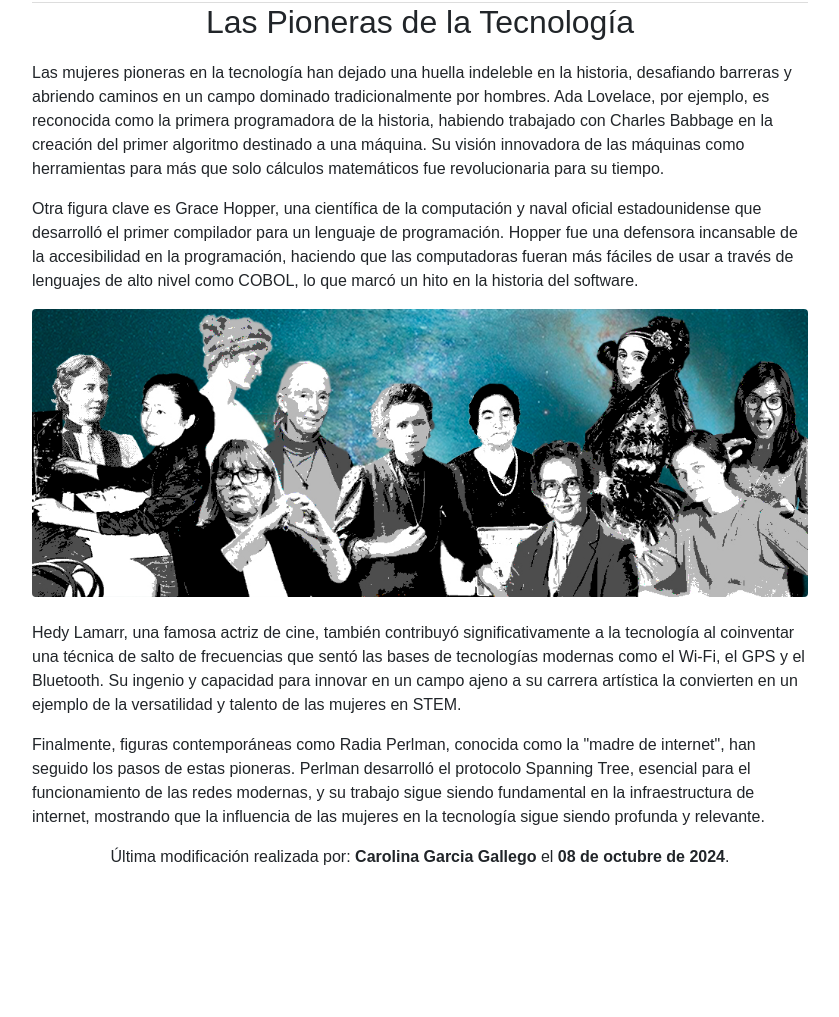
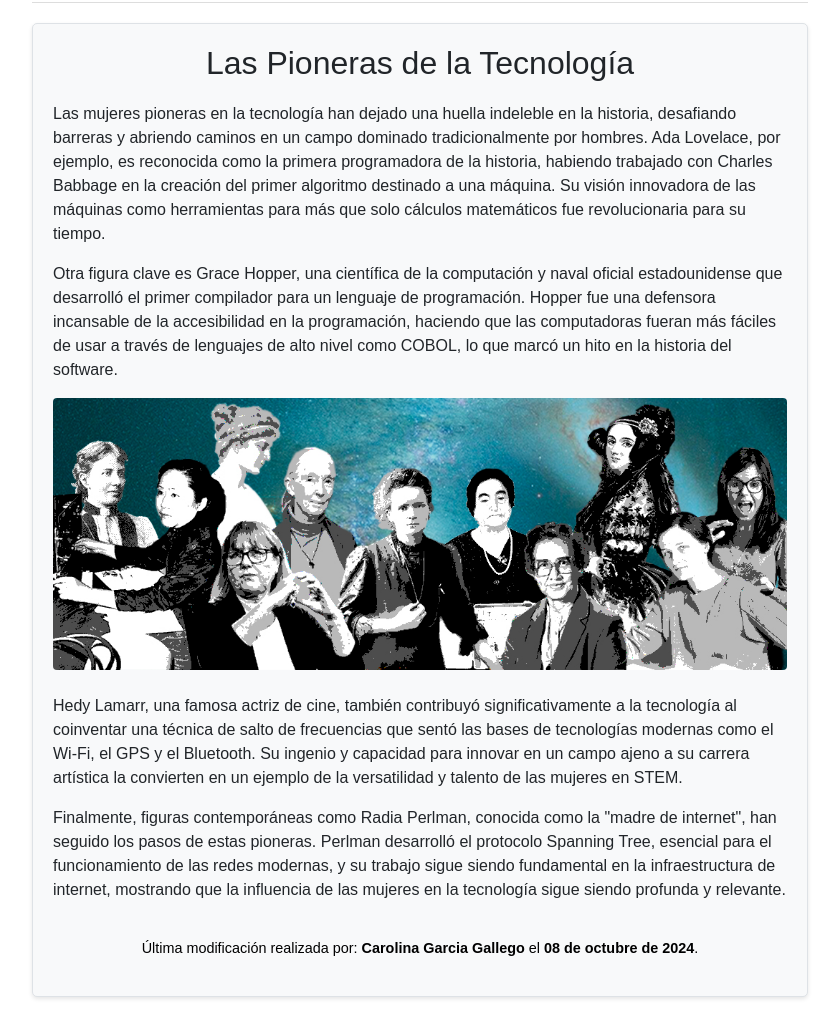
Before and after one commit to naberz95/ProyectoFinal, a plain HTML site: page index.html in a window 1280 px wide. Shown: the part 1584-2601 px from the top of the page, without its empty margins (220-1059 px from the left). Before the commit the page ends 2469 px from the top, so only its background shows below. Drawn offline with nearby package versions, Linux system fonts and the light colour scheme; a script that the page names is missing.

Commit message:
Update styles.css
se realiza el update del css de la entrada del blog

```diff
--- a/styles.css
+++ b/styles.css
@@ -23,6 +23,25 @@ section {
     max-width: 800px;
     margin: 0 auto; /* Centra el contenedor */
 }
+.blog-entry {
+    margin: 20px 0; /* Espaciado entre entradas */
+    padding: 20px; /* Espaciado interno para el contenido */
+    background-color: #f8f9fa; /* Color de fondo claro */
+    border: 1px solid #dee2e6; /* Borde gris claro */
+    border-radius: 5px; /* Bordes redondeados */
+    box-shadow: 0 2px 4px rgba(0, 0, 0, 0.1); /* Sombra suave para un efecto elevado */
+}
+
+.media-container {
+    margin: 20px 0; /* Espacio alrededor de la imagen o video */
+}
+
+.modification-info {
+    font-size: 0.9rem; /* Tamaño del texto más pequeño */
+    color: rgb(0, 0, 0); /* Color del texto de modificación */
+    margin-top: 20px; /* Espacio superior */
+}
+
 
 
 .btn-biografia {
```
